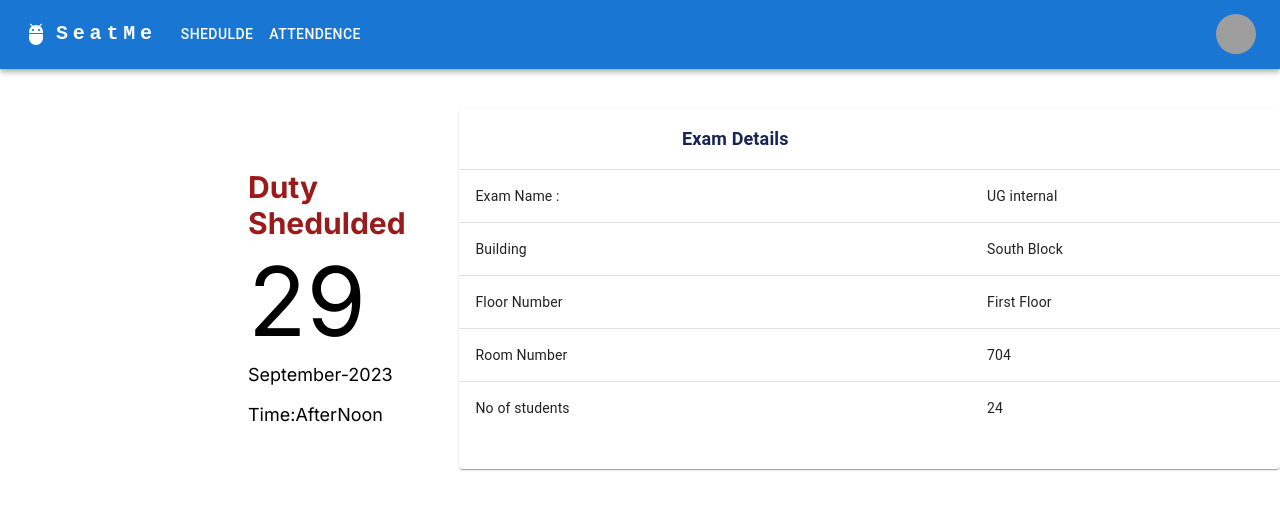
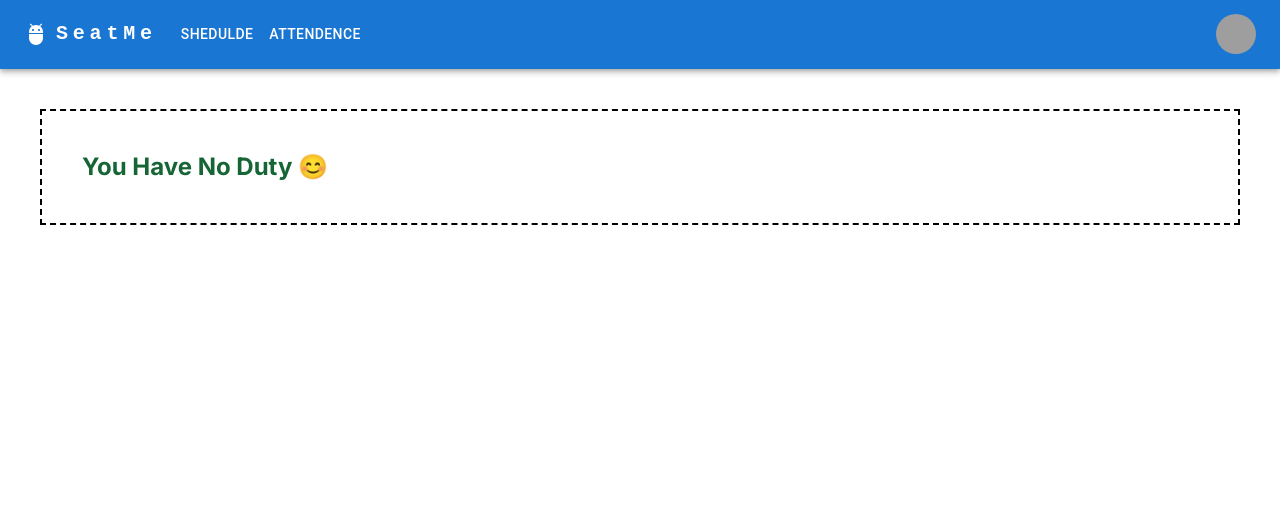
Before and after one commit to AnanthuTD/SeatMe-PWA, a Next.js app: page /Staff in a window 1280 px wide. Shown: the top 510 px of the page. Built offline with nearby package versions, Linux system fonts and the light colour scheme; grey boxes are pictures that could not be loaded.

Commit message:
offDuty page sett

```diff
--- /dev/null
+++ b/src/app/Staff/offduty.jsx
@@ -0,0 +1,20 @@
+'use client'
+
+import React from 'react'
+
+function offduty() {
+  return (
+    <div  className=' border-dashed border-black border-2 p-36 m-44 sm:m-10 sm:p-10 ' >
+      <h1  className='lg: text-green-800 text-6xl font-bold  sm:text-2xl ' >
+
+          You Have No Duty <span role="img" aria-label="Smiley Emoji">😊</span>
+        </h1>
+
+
+
+
+    </div>
+  )
+}
+
+export default offduty
--- a/src/app/Staff/page.jsx
+++ b/src/app/Staff/page.jsx
@@ -4,9 +4,10 @@ import React from 'react';
 import Navbar from './navbar';
 import Calendar from './calender';
 import RoomDetails from './roomDetails';
+import Offduty from './offduty';
 
 function page() {
-    const onDuty= true;
+    const onDuty= false;
 
     return (
         <div>
@@ -18,7 +19,7 @@ function page() {
                  <RoomDetails  />
                  </div>
 
-             ) : ( <div>hi</div> )  }
+             ) : ( <Offduty/> )  }
 
 
 
```
